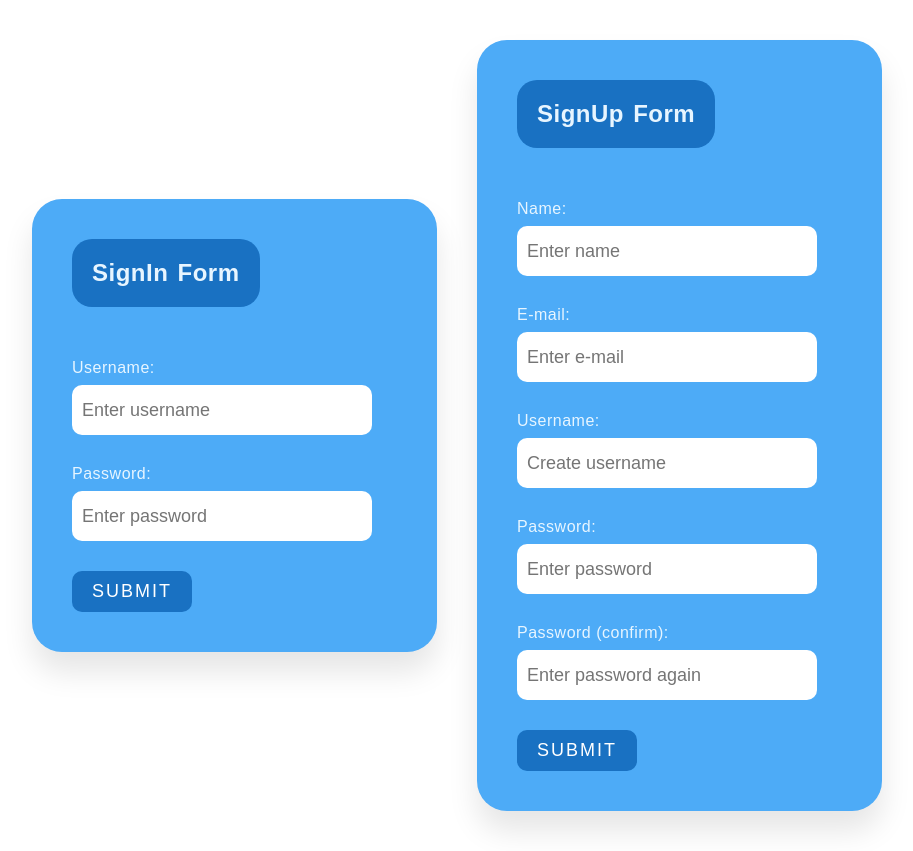
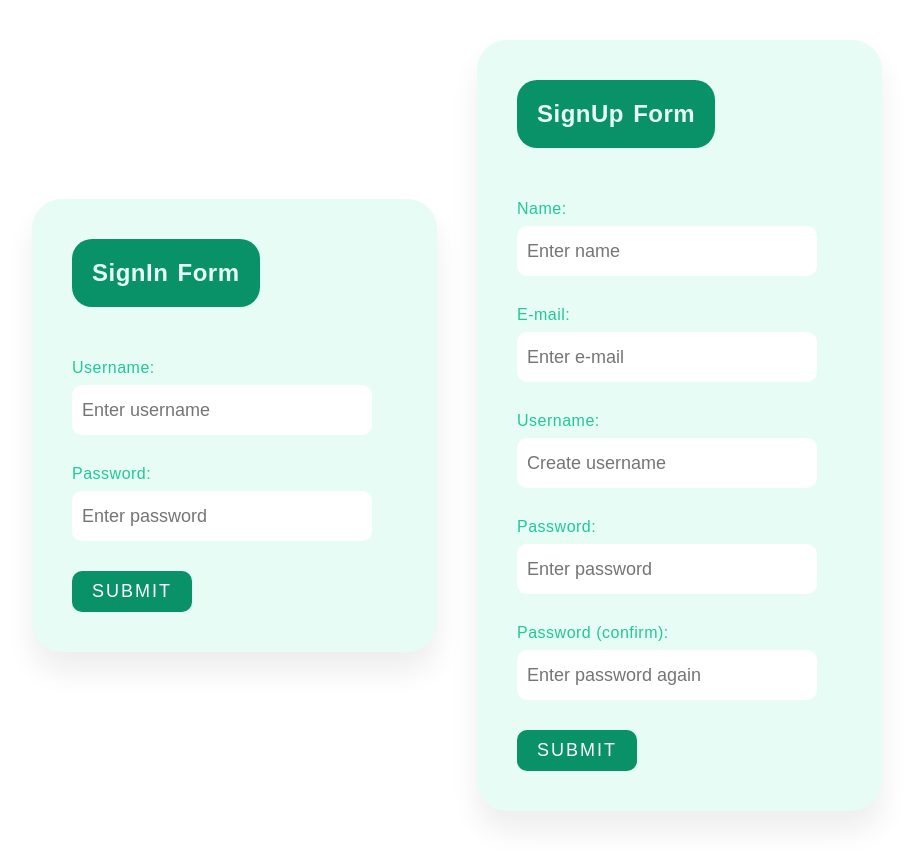
Before and after one commit to apackofbread/internet-tech-practicals, a plain HTML site: page 11-SignIn-SignUp-Form/index.html in a window 1280 px wide. Shown: the whole page, without its empty margins (183-1096 px from the left). Drawn offline with Linux system fonts and the light colour scheme.

Commit message:
Update style.css

```diff
--- a/11-SignIn-SignUp-Form/style.css
+++ b/11-SignIn-SignUp-Form/style.css
@@ -7,9 +7,9 @@ FONT SIZE SYSTEM (px)
 */
 
 /*
-MAIN COLOR: #1971c2
-GREY COLOR: #1864ab
-ACCENT: #4dabf7
+MAIN COLOR: #099268
+GREY COLOR: #087f5b
+ACCENT: #20c997, #e6fcf5
 */
 * {
   margin: 0;
@@ -28,10 +28,10 @@ body {
 }
 
 .container {
-  background-color: #4dabf7;
+  background-color: #e6fcf5;
   padding: 40px;
   border-radius: 30px;
-  box-shadow: 0 20px 30px 0 rgb(0, 0, 0, 0.1);
+  box-shadow: 0 20px 30px 0 rgb(0, 0, 0, 0.07);
 }
 
 .form {
@@ -43,11 +43,11 @@ body {
 }
 
 h2 {
-  background-color: #1971c2;
+  background-color: #099268;
   display: inline-block;
   padding: 20px;
   border-radius: 20px;
-  color: #e7f5ff;
+  color: #e6fcf5;
   margin-bottom: 52px;
   word-spacing: 2px;
   letter-spacing: 0.5px;
@@ -56,7 +56,7 @@ h2 {
 .submit-btn {
   font-size: 18px;
   text-transform: uppercase;
-  background-color: #1971c2;
+  background-color: #099268;
   border: none;
   color: #fff;
   padding: 10px 20px;
@@ -66,14 +66,14 @@ h2 {
 }
 
 .submit-btn:hover {
-  background-color: #1864ab;
+  background-color: #087f5b;
   cursor: pointer;
 }
 
 label {
   display: inline-block;
   margin-bottom: 8px;
-  color: #e7f5ff;
+  color: #20c997;
   letter-spacing: 0.5px;
   font-size: 16px;
 }
```
